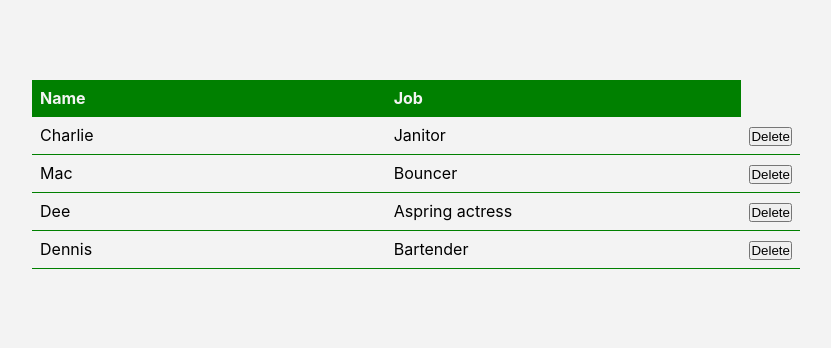
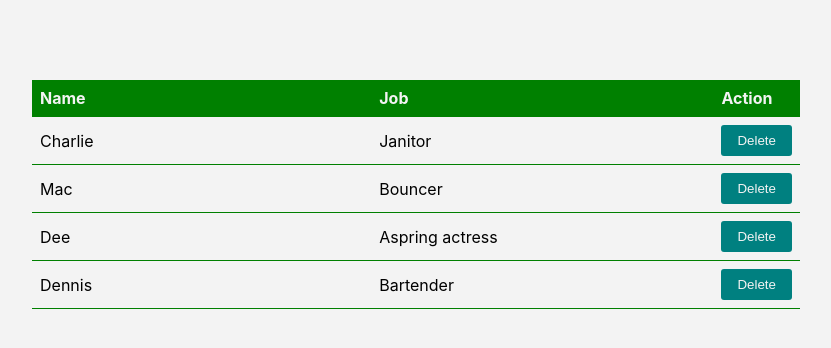
Before and after one commit to vladimirmaksimovic/react-practice, a React (Create React App) app in the folder tr-react-2018/: page / in a window 1280 px wide. Shown: the top 348 px of the page, without its empty margins (224-1055 px from the left). Built offline with nearby package versions, Linux system fonts and the light colour scheme.

Commit message:
styling component

```diff
--- a/tr-react-2018/src/components/Table.js
+++ b/tr-react-2018/src/components/Table.js
@@ -9,6 +9,7 @@ const TableHeader = () => {
       <tr>
         <th>Name</th>
         <th>Job</th>
+        <th>Action</th>
       </tr>
     </thead>
   );
--- a/tr-react-2018/src/index.css
+++ b/tr-react-2018/src/index.css
@@ -46,3 +46,23 @@ td {
   background-color: teal;
   color: #f3f3f3;
 }
+
+.employees-table button {
+  padding: 0.5rem 1rem;
+  border: none;
+  outline: none;
+  border-radius: 3px;
+  background-color: teal;
+  color: #f3f3f3;
+  transition: ease-out 0.3s;
+}
+
+.employees-table button:hover {
+  background-color: #3d3d3d;
+  cursor: pointer;
+}
+
+.employees-table button:active {
+  transform: scale(92%);
+  background-color: red;
+}
```
